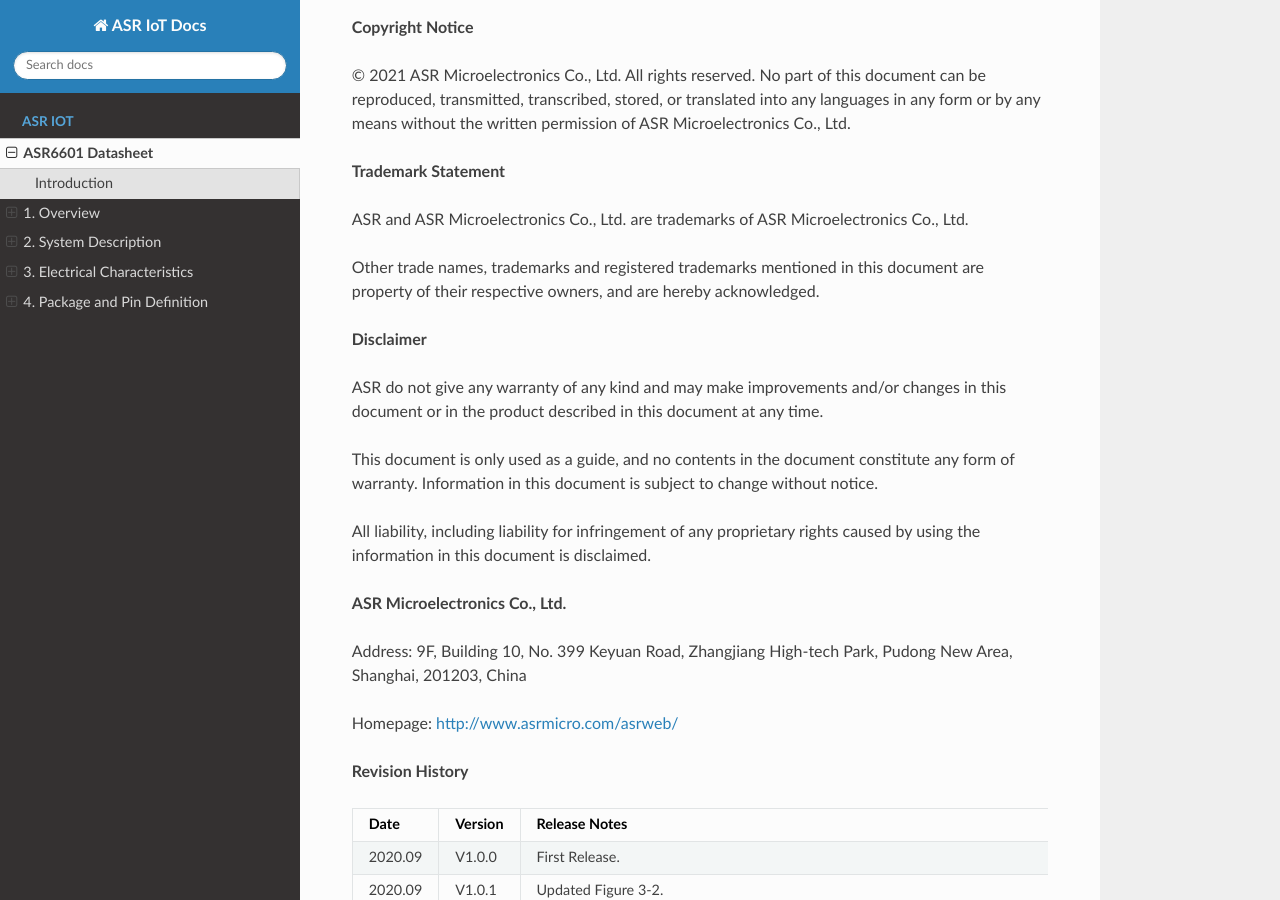
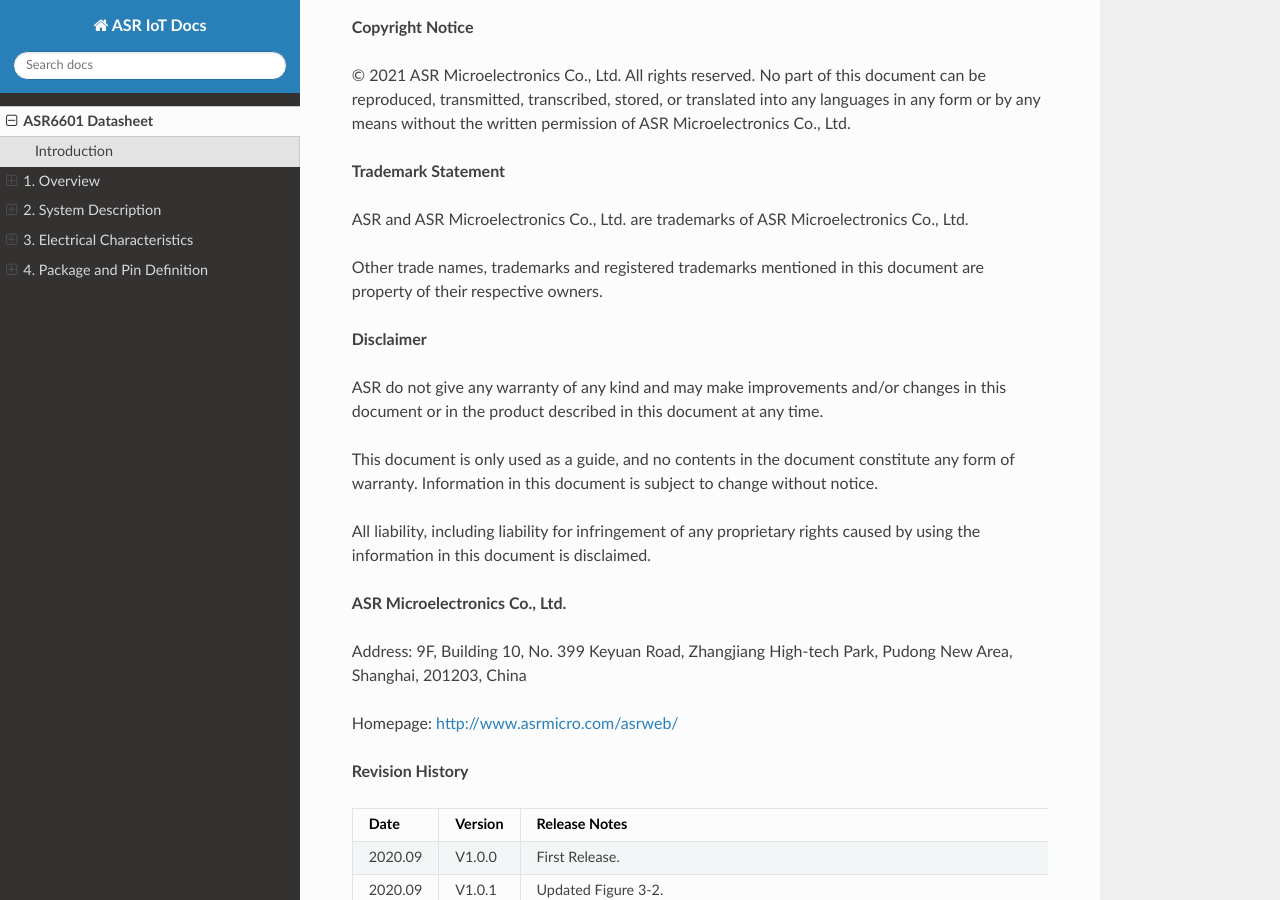
Before and after one commit to jiayue92-2/IOTdocs_en, a Sphinx documentation site: the page built from source/ttt.rst, in a window 1280 px wide and 900 px high, scrolled down 516 px. Built offline with Sphinx 7.4.7 and the Read the Docs theme 2.0.0, drawn with Linux system fonts in a browser that asks for light colours; some of the changed text lies outside the part shown.

Commit message:
update the ttt.rst

```diff
--- a/source/index.rst
+++ b/source/index.rst
@@ -3,6 +3,5 @@ This is the documentation for ASR IoT products.
 
 .. toctree::
    :maxdepth: 2
-   :caption: ASR IoT
 
     Quick Start <ttt>
--- a/source/ttt.rst
+++ b/source/ttt.rst
@@ -28,7 +28,7 @@ The product models corresponding to this document are as follows.
 
 ASR and ASR Microelectronics Co., Ltd. are trademarks of ASR Microelectronics Co., Ltd.
 
-Other trade names, trademarks and registered trademarks mentioned in this document are property of their respective owners, and are hereby acknowledged.
+Other trade names, trademarks and registered trademarks mentioned in this document are property of their respective owners.
 
 **Disclaimer**
 
@@ -691,9 +691,9 @@ GPIO62   GPIO_PORTD_14 LPTIM_IN2   LPUART_RX  LPTIM_ETR
 .. |image1| image:: img/6601_DS/图1-1.png
 .. |image2| image:: img/6601_DS/表1-2.png
 .. |image3| image:: img/6601_DS/图2-1.png
-.. |image4| image:: img/6601_DS/表3-3.PNG
-.. |image5| image:: img/6601_DS/表3-4.PNG
-.. |image6| image:: img/6601_DS/图4-1.PNG
-.. |image7| image:: img/6601_DS/图4-2.PNG
-.. |image8| image:: img/6601_DS/图4-3.PNG
-.. |image9| image:: img/6601_DS/图4-4.PNG
+.. |image4| image:: img/6601_DS/表3-3.png
+.. |image5| image:: img/6601_DS/表3-4.png
+.. |image6| image:: img/6601_DS/图4-1.png
+.. |image7| image:: img/6601_DS/图4-2.png
+.. |image8| image:: img/6601_DS/图4-3.png
+.. |image9| image:: img/6601_DS/图4-4.png
```
Also changed, not shown: other parts of source/ttt.rst (+1 -1 lines), source/img/6601_DS/表1-2.png (renamed from source/img/6601_DS/表1-2.PNG), source/img/6601_DS/表3-3.png (renamed from source/img/6601_DS/表3-3.PNG), source/img/6601_DS/表3-4.png (renamed from source/img/6601_DS/表3-4.PNG).
